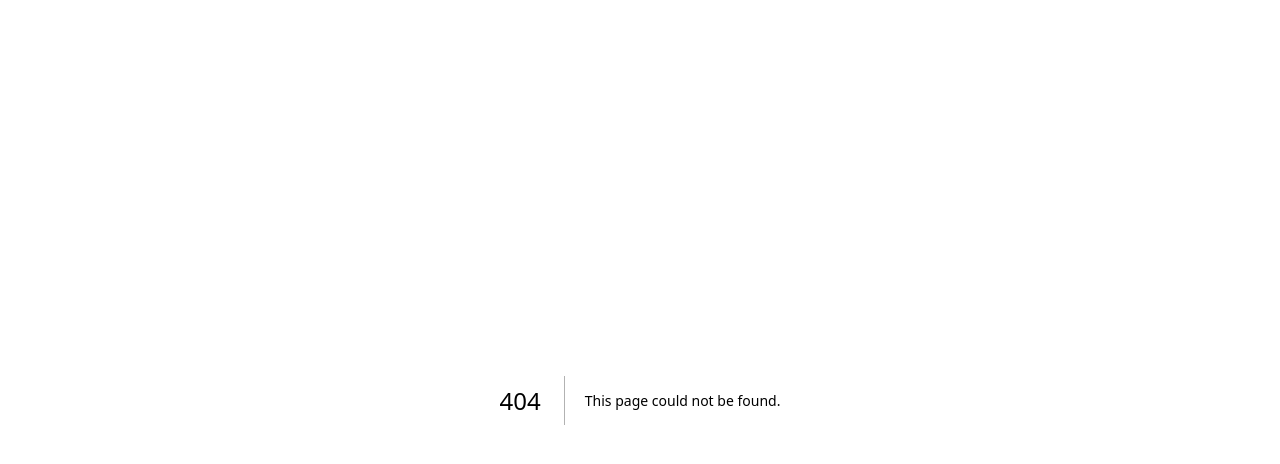
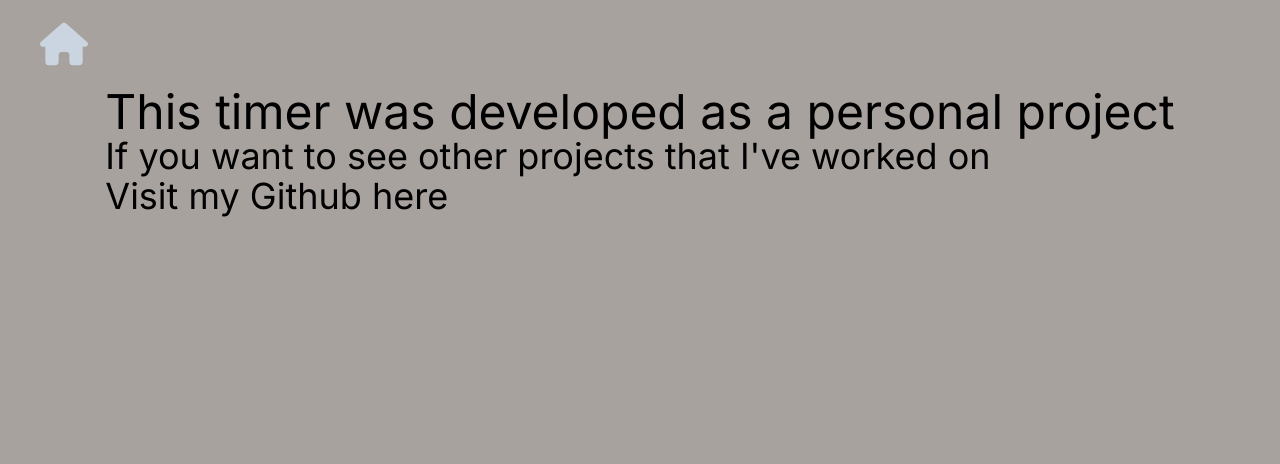
Before and after one commit to blakebt/pomodoro, a Next.js app: page /about in a window 1280 px wide. Before the commit this address had no page. Shown: the top 464 px of the page. Built offline with nearby package versions, Linux system fonts and the light colour scheme.

Commit message:
Started work on about page

```diff
--- /dev/null
+++ b/src/app/about/page.tsx
@@ -0,0 +1,19 @@
+import Link from "next/link";
+import { FaHouse } from "react-icons/fa6";
+
+export default function AboutPage() {
+  return (
+    <div className="flex flex-col h-screen bg-stone-400">
+      <Link href="/" className="text-5xl ml-5 p-5 text-slate-300 hover:text-slate-50"><FaHouse /></Link>
+      <div className="mx-auto">
+        <div className="text-5xl">This timer was developed as a personal project</div>
+        <div className="flex flex-col text-4xl">
+          <div className="">If you want to see other projects that I've worked on</div>
+          <div className="">Visit my Github <Link className="hover:text-emerald-400" href="https://www.github.com/blakebt">here</Link></div>
+        </div>
+      </div>
+
+    </div>
+
+  )
+}
```
